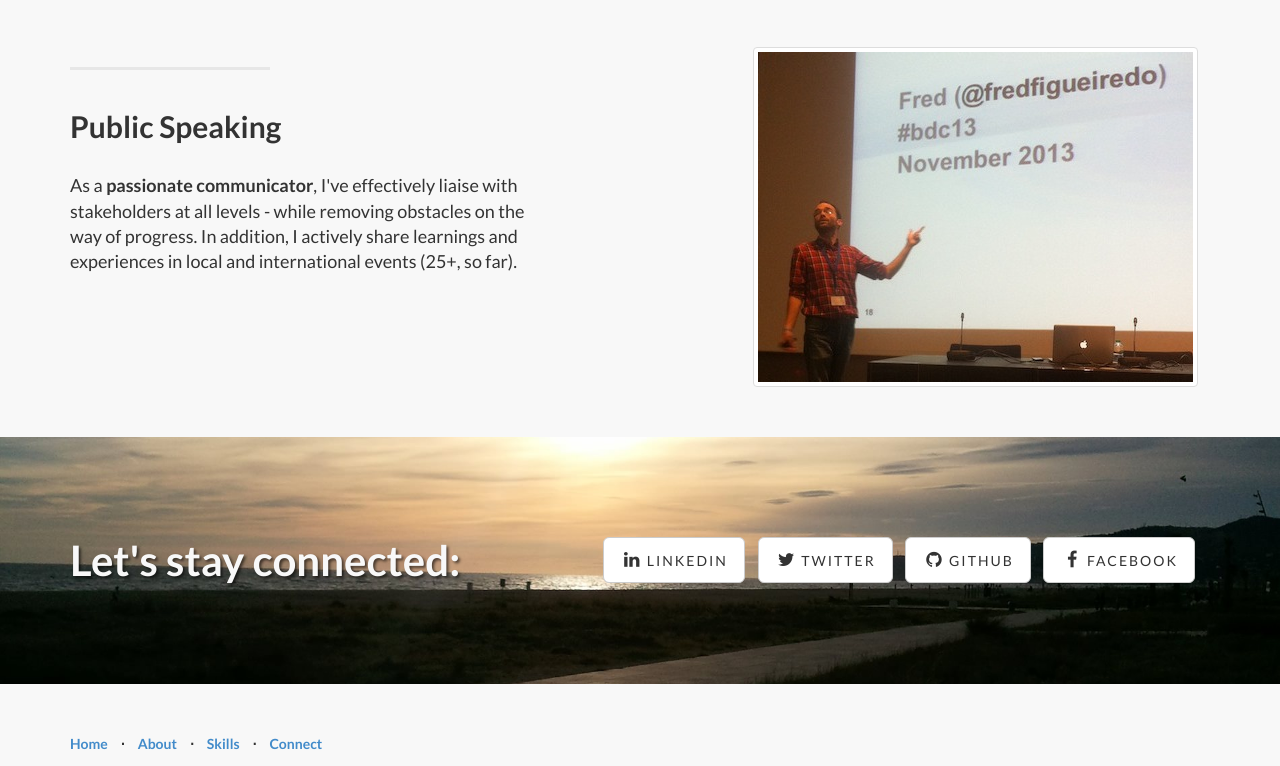
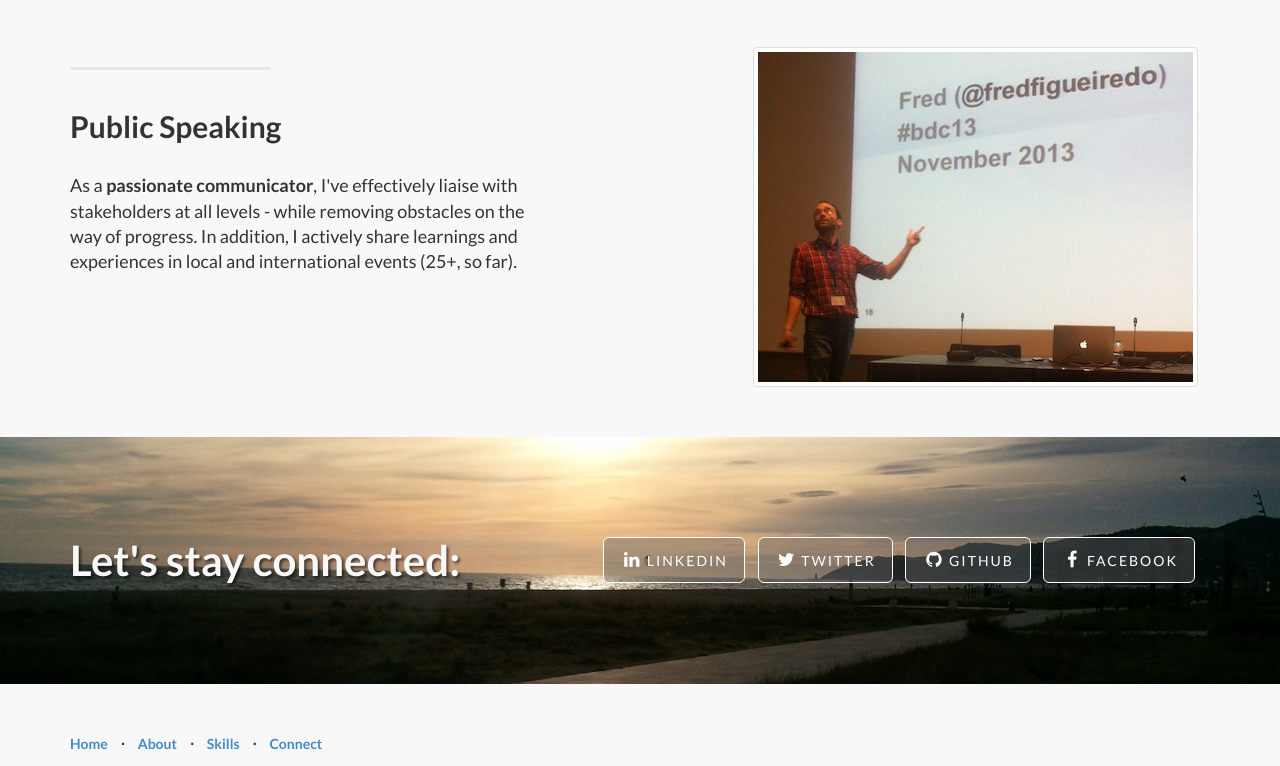
Before and after one commit to fredfigueiredo/fredfigueiredo.github.io, a website: page index.html in a window 1280 px wide. Shown: the part 1652-2418 px from the top of the page. Drawn offline with nearby package versions, Linux system fonts and the light colour scheme.

Commit message:
Changed the buttons style.

```diff
--- a/css/main.css
+++ b/css/main.css
@@ -129,6 +129,19 @@ body, h1, h2, h3, h4, h5, h6 {
 
 .intro-message > h3 {
   text-shadow: 2px 2px 3px rgba(0, 0, 0, 0.6);
+}
+
+.btn-outline-inverse {
+  background-color: rgba(100, 100, 100, 0.4);
+  border-color: #fff;
+  color: #fff;
+}
+
+.btn-outline-inverse:hover, .btn-outline-inverse:focus, .btn-outline-inverse:active {
+  background-color: #fff;
+  border-color: #fff;
+  color: #000;
+  text-shadow: none;
 }
 
 @media (max-width: 767px) {
--- a/index.html
+++ b/index.html
@@ -95,7 +95,7 @@
               <ul class="list-inline intro-social-buttons">
                 <li>
                   <a href="https://dl.dropboxusercontent.com/u/6838757/CVs/Frederico_Figueiredo_CV.pdf" target="_blank"
-                    class="btn btn-default btn-lg">
+                    class="btn btn-outline-inverse btn-lg">
                       <i class="fa fa-download fa-fw"></i>
                       <span class="network-name">Download CV</span>
                   </a>
@@ -210,25 +210,25 @@
           <div class="col-lg-7">
             <ul class="list-inline banner-social-buttons">
               <li>
-                <a href="http://www.linkedin.com/in/fredericofigueiredo" target="_blank" class="btn btn-default btn-lg">
+                <a href="http://www.linkedin.com/in/fredericofigueiredo" target="_blank" class="btn btn-outline-inverse btn-lg">
                   <i class="fa fa-linkedin fa-fw"></i>
                   <span class="network-name">Linkedin</span>
                 </a>
               </li>
               <li>
-                <a href="http://twitter.com/fredfigueiredo" target="_blank" class="btn btn-default btn-lg">
+                <a href="http://twitter.com/fredfigueiredo" target="_blank" class="btn btn-outline-inverse btn-lg">
                   <i class="fa fa-twitter fa-fw"></i>
                   <span class="network-name">Twitter</span>
                 </a>
               </li>
               <li>
-                <a href="http://github.com/fredfigueiredo" target="_blank" class="btn btn-default btn-lg">
+                <a href="http://github.com/fredfigueiredo" target="_blank" class="btn btn-outline-inverse btn-lg">
                   <i class="fa fa-github fa-fw"></i>
                   <span class="network-name">Github</span>
                 </a>
               </li>
               <li>
-                <a href="http://www.facebook.com/frederico.figueiredo.pt" target="_blank" class="btn btn-default btn-lg">
+                <a href="http://www.facebook.com/frederico.figueiredo.pt" target="_blank" class="btn btn-outline-inverse btn-lg">
                   <i class="fa fa-facebook fa-fw"></i>
                   <span class="network-name">Facebook</span>
                 </a>
```
